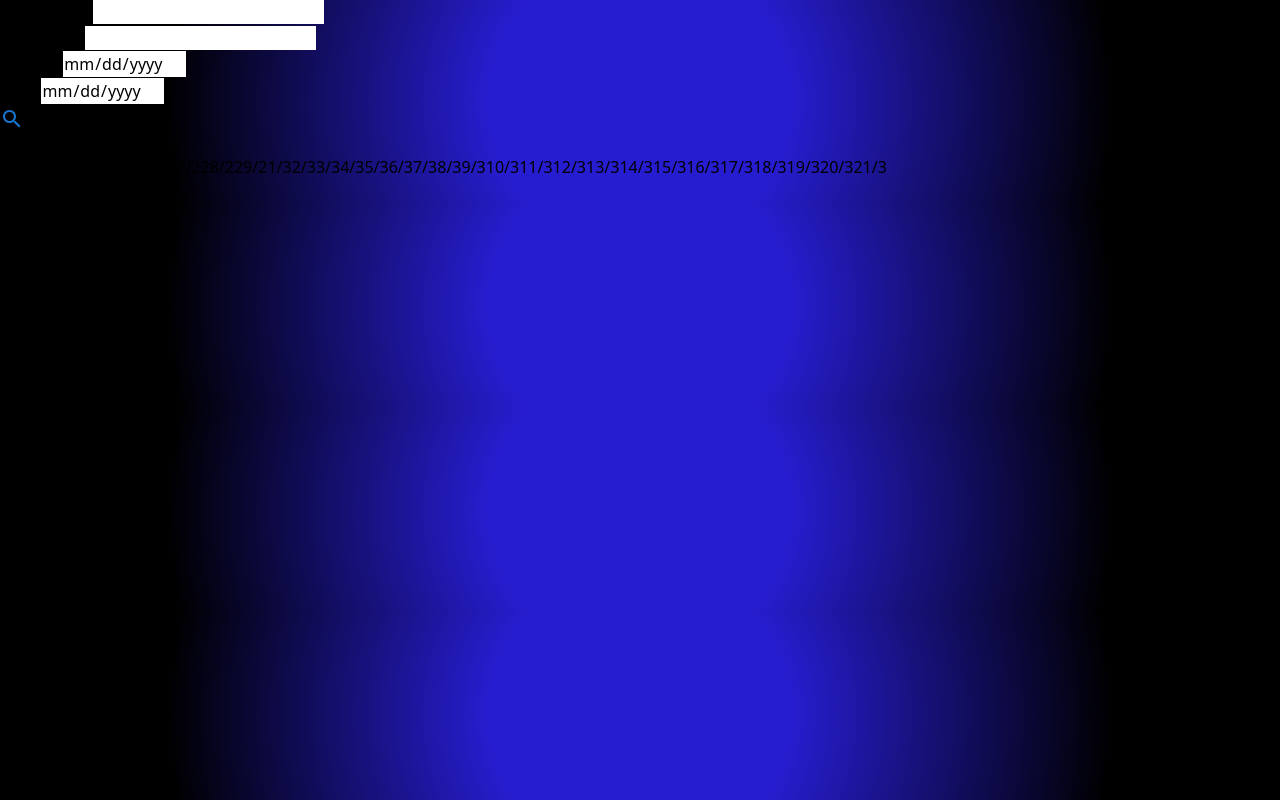
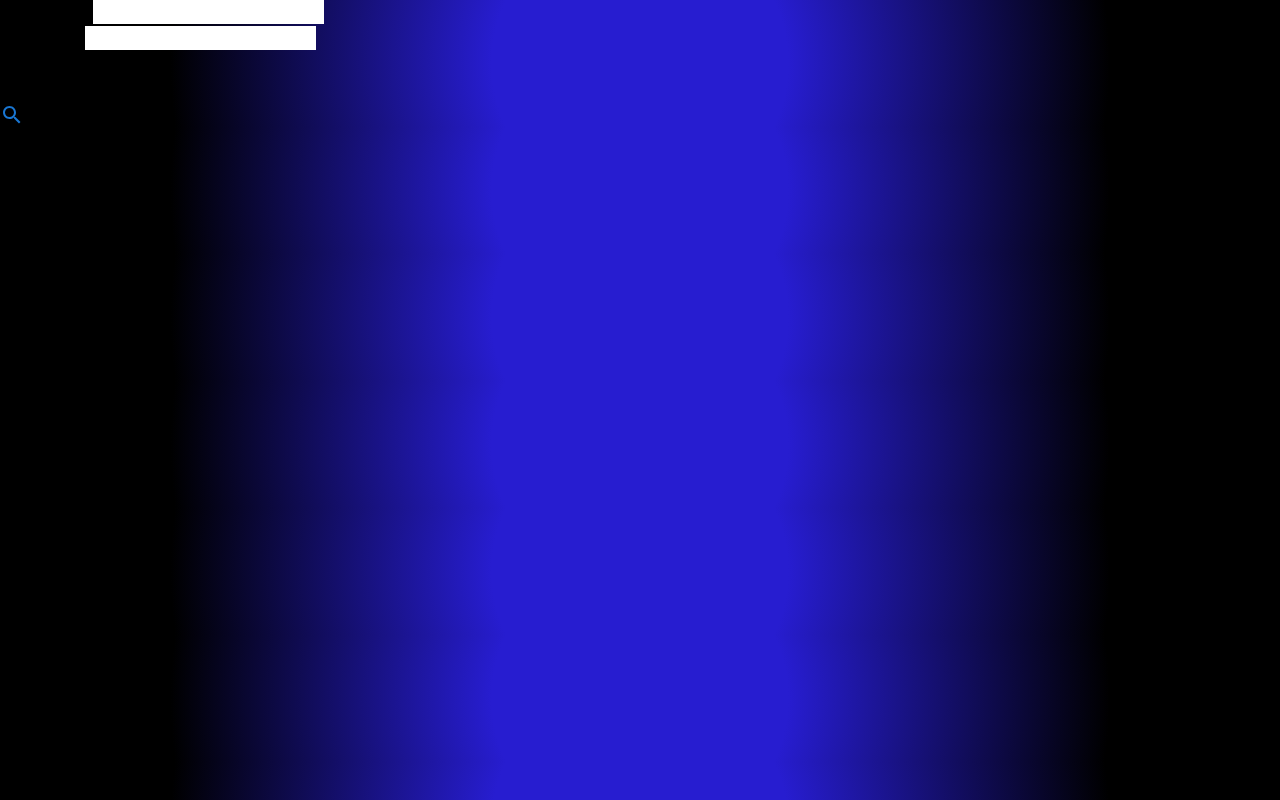
Before and after one commit to adamkumlin/twitch-clip-search, a React (Vite) app: page / in a window 1280 px wide. Built offline with nearby package versions, Linux system fonts and the light colour scheme.

Commit message:
fix: datepicker not accounting for dates in future

```diff
--- a/src/App.tsx
+++ b/src/App.tsx
@@ -3,13 +3,11 @@ import type { Clip, ResponseDetails, SearchQuery } from "./types";
 import { SearchFilter } from "./components/SearchFilter";
 import { ClipsContainer } from "./components/ClipsContainer";
 import { DatePicker } from "./components/DatePicker";
+import { oneMonthPriorToToday, today } from "./constants";
 
 function App() {
   const [clips, setClips] = useState<Clip[]>([]);
-  const date = new Date();
-  let oneMonthPriorToToday = new Date();
-  const today = new Date(date.getFullYear(), date.getMonth(), date.getDate());
-  oneMonthPriorToToday.setDate(today.getDate() - 30);
+
   const [searchQuery, setSearchQuery] = useState<SearchQuery>({
     title: "",
     streamer: "",
@@ -20,6 +18,8 @@ function App() {
     pagination: "",
     broadcasterId: "",
   });
+
+  const [editDateStatus, setEditDateStatus] = useState<"start" | "end" | null>(null);
 
   function populateClipsArray(data: any): void {
     const clips: Clip[] = [];
@@ -66,6 +66,7 @@ function App() {
         setSearchQuery={setSearchQuery}
         setResponseDetails={setResponseDetails}
         populateClipsArray={populateClipsArray}
+        setEditDateStatus={setEditDateStatus}
       />
 
       {clips.length > 0 ? (
@@ -78,7 +79,8 @@ function App() {
           setResponseDetails={setResponseDetails}
         />
       ) : null}
-    <DatePicker searchQuery={searchQuery} setSearchQuery={setSearchQuery}/>
+
+    {editDateStatus ? <DatePicker setEditDateStatus={setEditDateStatus} editDateStatus={editDateStatus} searchQuery={searchQuery} setSearchQuery={setSearchQuery}/> : null}
     </div>
 
   );
--- a/src/components/Clip.tsx
+++ b/src/components/Clip.tsx
@@ -24,7 +24,7 @@ export function Clip({ clip, setFocusedThumbnail }: ClipProps) {
           onMouseLeave={() => setFocusedThumbnail("")}
         />
       </div>
-      <span className="border-r-2 border-l-2 border-dashed border-gray-500">
+      <span className="border-r-2 border-l-2 border-dashed border-gray-500 ">
         {clip.createdAt.toLocaleString("en-US").slice(0, 10)}
       </span>
       <span>{clip.viewCount.toLocaleString("en-US")}</span>
--- a/src/components/DatePicker.tsx
+++ b/src/components/DatePicker.tsx
@@ -2,34 +2,48 @@ import { useEffect, useState } from "react";
 import type { SearchQuery } from "../types";
 import ArrowBackIcon from "@mui/icons-material/ArrowBack";
 import ArrowForwardIcon from "@mui/icons-material/ArrowForward";
-
+import { today } from "../constants";
 interface DatePickerProps {
   searchQuery: SearchQuery;
   setSearchQuery: React.Dispatch<React.SetStateAction<SearchQuery>>;
+  editDateStatus: "start" | "end" | null;
+  setEditDateStatus: React.Dispatch<React.SetStateAction<"start" | "end" | null>>;
 }
 
-export function DatePicker({ searchQuery }: DatePickerProps) {
+export function DatePicker({ searchQuery, setSearchQuery, editDateStatus, setEditDateStatus }: DatePickerProps) {
   const [dayElements, setDayElements] = useState<JSX.Element[]>([]);
   const [currentStartDate, setCurrentStartDate] = useState<Date>(new Date(Date.parse(searchQuery.startDate)));
+  const currentStartDateCopy = new Date(currentStartDate);
 
-  function millisecondsToWholeDays(milliseconds: number): number {
-    return Math.round(Math.floor(milliseconds / 1_000 / 60 / 60 / 24));
+  function handleDateClick(date: Date) {
+
+    if (editDateStatus === "start") {
+      setSearchQuery((current) => ({...current, startDate: date.toLocaleDateString()}))
+      setCurrentStartDate(date);
+    } else {
+      setSearchQuery((current) => ({ ...current, endDate: date.toLocaleDateString() }));
+    }
+
+    setEditDateStatus(null);
   }
 
-  function drawCalendar(startDate: Date, daysDifference?: number): JSX.Element[] {
+  function drawCalendar(startDate: Date): JSX.Element[] {
     let daysBetween: Date[] = [];
     const dayElements: JSX.Element[] = [];
-    const today = new Date(Date.now()).toLocaleDateString();
 
+    // Add 35 days starting from the start date
     for (let i = 1; i <= 35; i++) {
       const dayBetween = new Date(startDate);
       dayBetween.setDate(dayBetween.getDate() + i);
       daysBetween.push(dayBetween);
     }
 
+    // If today's date is included in the array, remove every day after today
+    let lastDayIndex: number | null = null;
     for (let i = 0; i < daysBetween.length; i++) {
-      if (daysBetween[i].toLocaleDateString() === today) {
-        daysBetween = daysBetween.slice(0, i);
+      if (daysBetween[i].toLocaleDateString() === today.toLocaleDateString()) {
+        daysBetween = daysBetween.slice(0, i + 6);
+        lastDayIndex = i;
         break;
       }
     }
@@ -39,7 +53,13 @@ export function DatePicker({ searchQuery }: DatePickerProps) {
         <button
           type="button"
           key={i}
-          className={daysDifference && i <= daysDifference ? "border-r-2 border-b-2 bg-lime-900" : "border-r-2 border-b-2"}>
+          disabled={lastDayIndex && i > lastDayIndex ? true : false}
+          className={
+            lastDayIndex && i > lastDayIndex
+              ? "border-r-2 border-b-2 opacity-35"
+              : "border-r-2 border-b-2"
+          }
+            onClick={() => handleDateClick(daysBetween[i])}>
           {daysBetween[i].getDate() + "/" + (daysBetween[i].getMonth() + 1)}
         </button>
       );
@@ -49,33 +69,36 @@ export function DatePicker({ searchQuery }: DatePickerProps) {
     return dayElements;
   }
 
-  function handleClick(isBack: boolean) {
-    const currentStartDateCopy = new Date(currentStartDate);
+  function handlePageButtonClick(isBack: boolean) {
+    const latestDate = new Date(currentStartDateCopy);
+    latestDate.setDate(latestDate.getDate() + 30);
+
+    // If back is clicked and the calendar would scroll after today's date
+    if (!isBack && latestDate.toLocaleDateString() === today.toLocaleDateString()) {
+      return;
+    }
 
     if (isBack) {
-      currentStartDate.setDate(currentStartDate.getDate() - 35);
-    } else {
-      currentStartDate.setDate(currentStartDate.getDate() + 35);
+      currentStartDateCopy.setDate(currentStartDateCopy.getDate() - 35);
+    } else if (!isBack) {
+      currentStartDateCopy.setDate(currentStartDateCopy.getDate() + 35);
     }
-    setCurrentStartDate(currentStartDateCopy)
-    console.log(currentStartDate)
+
+    setCurrentStartDate(currentStartDateCopy);
     const days: JSX.Element[] = drawCalendar(currentStartDate);
     setDayElements([...days]);
   }
+  useEffect(() => {
+    const dateStartDate = new Date(Date.parse(searchQuery.startDate));
+
+    const days: JSX.Element[] = drawCalendar(dateStartDate);
+    setDayElements([...days]);
+  }, [searchQuery.startDate, searchQuery.endDate]);
 
   useEffect(() => {
-    const millisecondsStartDate = Date.parse(searchQuery.startDate);
-    const dateStartDate = new Date(Date.parse(searchQuery.startDate));
-
-    const millisecondsEndDate = Date.parse(searchQuery.endDate);
-    const dateEndDate = new Date(Date.parse(searchQuery.endDate));
-    console.log(dateEndDate)
-
-    const daysDifference = millisecondsToWholeDays(millisecondsEndDate - millisecondsStartDate);
-
-    const days: JSX.Element[] = drawCalendar(dateStartDate, daysDifference);
+    const days: JSX.Element[] = drawCalendar(currentStartDate);
     setDayElements([...days]);
-  }, [searchQuery.startDate, searchQuery.endDate]);
+  }, [currentStartDate]);
 
   return (
     <div className="DatePicker flex flex-col bg-gray-900 border-2 w-1/4 h-fit">
@@ -89,9 +112,13 @@ export function DatePicker({ searchQuery }: DatePickerProps) {
         <span>Su</span>
       </div>
       <div className="days-container grid grid-cols-7 grid-rows-5 *:p-2">{dayElements}</div>
-      <div>
-        <button type="button" onClick={() => handleClick(true)}><ArrowBackIcon/></button>
-        <button type="button" onClick={() => handleClick(false)}><ArrowForwardIcon /> </button>
+      <div className="bg-black flex flex-row justify-evenly">
+        <button type="button" onClick={() => handlePageButtonClick(true)}>
+          <ArrowBackIcon />
+        </button>
+        <button type="button" onClick={() => handlePageButtonClick(false)}>
+          <ArrowForwardIcon />
+        </button>
       </div>
     </div>
   );
--- a/src/components/SearchFilter.tsx
+++ b/src/components/SearchFilter.tsx
@@ -9,6 +9,7 @@ interface SearchFilterProps {
   populateClipsArray: (data: any) => void;
   searchQuery: SearchQuery;
   setSearchQuery: React.Dispatch<React.SetStateAction<SearchQuery>>;
+  setEditDateStatus: React.Dispatch<React.SetStateAction<"start" | "end" | null>>;
 }
 
 export function SearchFilter({
@@ -16,6 +17,7 @@ export function SearchFilter({
   populateClipsArray,
   searchQuery,
   setSearchQuery,
+  setEditDateStatus
 }: SearchFilterProps) {
   async function handleSearch(e: React.MouseEvent<HTMLInputElement, MouseEvent>) {
     e.preventDefault();
@@ -116,32 +118,23 @@ export function SearchFilter({
             onChange={(e) => handleChange(e)}
           />
         </div>
-        <div className="group">
-          <DateRangeIcon className="relative top-8 right-3 pointer-events-none group-focus-within:hidden" />
-          <label htmlFor="dateFrom" className="relative top-8 pointer-events-none group-focus-within:top-0">
-            From
-          </label>
-          <input
-            type="date"
-            id="dateFrom"
-            value={searchQuery.startDate}
-            onChange={(e) => setSearchQuery((current) => ({ ...current, startDate: e.target.value }))}
-            className="text-transparent group-focus-within:text-white block h-10 bg-gray-500 border-t-2 border-b-2"
-          />
-        </div>
-        <div className="group">
-          <DateRangeIcon className="relative top-8 right-3 pointer-events-none group-focus-within:hidden" />
-          <label htmlFor="dateTo" className="relative top-8 pointer-events-none group-focus-within:top-0">
-            To
-          </label>
-          <input
-            type="date"
-            id="dateTo"
-            value={searchQuery.endDate}
-            onChange={(e) => setSearchQuery((current) => ({ ...current, startDate: e.target.value }))}
-            className="text-transparent group-focus-within:text-white block h-10 bg-gray-500 border-r-2 border-t-2 border-b-2 *"
-            max={Date.now()}
-          />
+        <div className="flex flex-row items-end">
+          <div className="flex flex-row bg-gray-500 border-t-2 border-b-2 h-10 pr-2 pt-1">
+            <DateRangeIcon />
+            <label className="pl-2">Date</label>
+          </div>
+          <button
+            type="button"
+            className="block h-10 bg-gray-500 border-t-2 border-b-2"
+            onClick={() => setEditDateStatus("start")}>
+            {searchQuery.startDate.slice(0, 10)}
+          </button>
+          <button
+            type="button"
+            className="block h-10 bg-gray-500 border-r-2 border-t-2 border-b-2"
+            onClick={() => setEditDateStatus("end")}>
+            {searchQuery.endDate.slice(0, 10)}
+          </button>
         </div>
         <SearchIcon
           color="primary"
--- /dev/null
+++ b/src/constants.ts
@@ -0,0 +1,6 @@
+const date = new Date();
+
+export const today = new Date(Date.now());
+
+export let oneMonthPriorToToday = new Date();
+oneMonthPriorToToday.setDate(today.getDate() - 30);
```
